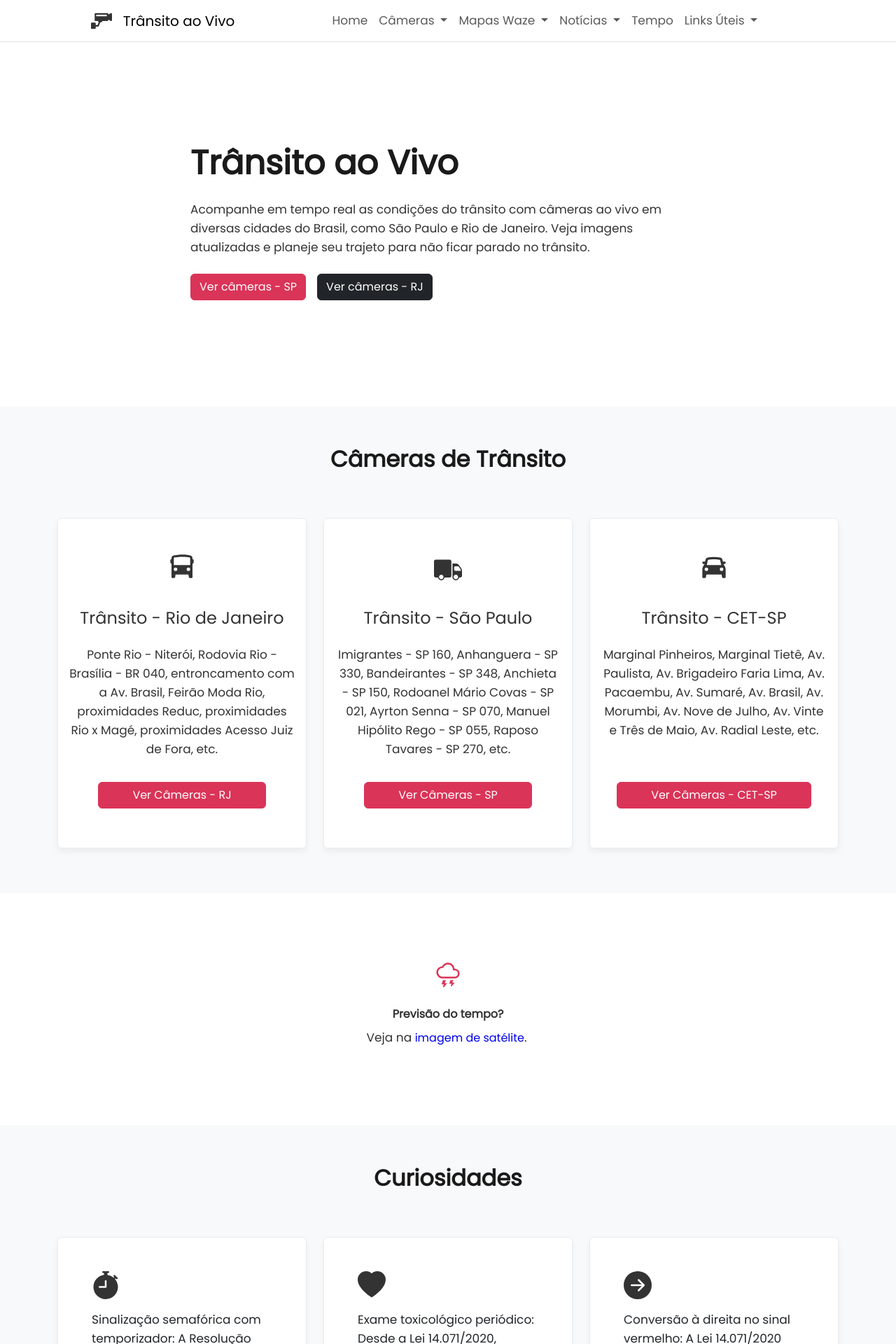
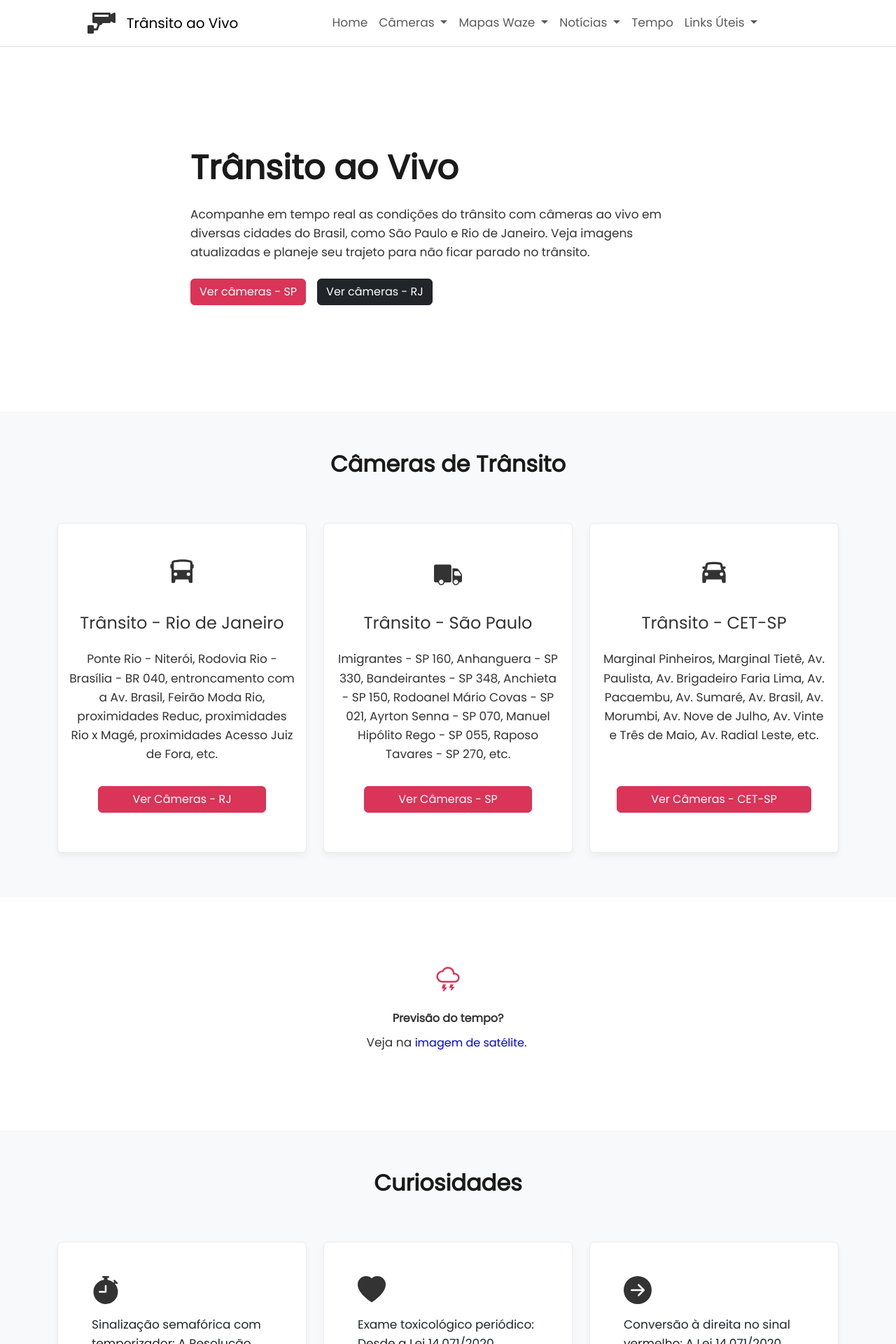
Before and after one commit to Sergio-Damm/transitoaovivo, a Jekyll site: the page built from index.html, in a window 1280 px wide. Shown: the top 1920 px of the page at 70% size. Built offline with Jekyll 4.4.1, drawn with Linux system fonts in a browser that asks for light colours.

Commit message:
Atualizacao logo icon

```diff
--- a/_layouts/default.html
+++ b/_layouts/default.html
@@ -40,7 +40,7 @@
 	<nav class='navbar navbar-expand-lg bg-white w-100'>
 		<div class='container px-3'>
 			<a class='navbar-brand col-md-3 flex-shrink-0 justify-content-md-center d-flex align-items-center me-auto px-3' href='{{ site.baseurl }}/'>
-				<svg class='mx-3' height="30px"  width="30px" viewBox='0 0 400 400' xmlns='http://www.w3.org/2000/svg'>
+				<svg class='mx-3' height="40px"  width="40px" viewBox='0 0 400 400' xmlns='http://www.w3.org/2000/svg'>
 				    <path fill="#333333" d='M392.886,52.24c-4.422-2.734-9.945-2.981-14.594-0.656L330,75.731V65c0-8.284-6.716-15-15-15H85c-8.284,0-15,6.716-15,15v120c0,8.284,6.716,15,15,15h47.58c2.666,7.516,7.275,14.115,13.222,19.199L124.645,275H90v-30c0-8.284-6.716-15-15-15H15c-8.284,0-15,6.716-15,15v90c0,8.284,6.716,15,15,15h60c8.284,0,15-6.716,15-15v-30h45c6.233,0,11.816-3.854,14.026-9.683l24.776-65.348c0.399,0.011,0.796,0.030,1.198,0.030c19.555,0,36.227-12.541,42.42-30H315c8.284,0,15-6.716,15-15v-10.73l48.292,24.146c2.117,1.059,4.414,1.584,6.707,1.584c2.742,0,5.478-0.752,7.886-2.24c4.422-2.733,7.114-7.562,7.114-12.76V65C400,59.802,397.308,54.974,392.886,52.24z M100,80h200v30H100V80z'/>
 				</svg>
               		Trânsito ao Vivo</a>
```
